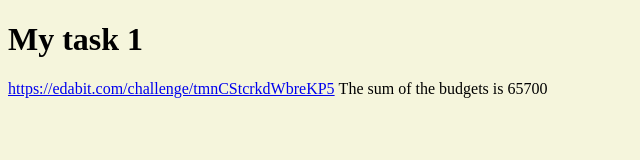
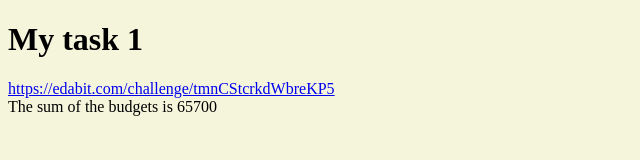
Before and after one commit to MSH2020/BudgetEdabit, a plain HTML site: page index.html in a window 1280 px wide. Shown: the whole page, without its empty margins (0-640 px from the left). Drawn offline with Linux system fonts and the light colour scheme.

Commit message:
<br> added

```diff
--- a/index.html
+++ b/index.html
@@ -18,7 +18,7 @@
 <a href="https://edabit.com/challenge/tmnCStcrkdWbreKP5">https://edabit.com/challenge/tmnCStcrkdWbreKP5</a>
 
 
-<p>The sum of the budgets is </p><p id="sumBudgetsValue"></p>
+<p><br>The sum of the budgets is </p><p id="sumBudgetsValue"></p>
 
 
 
```
